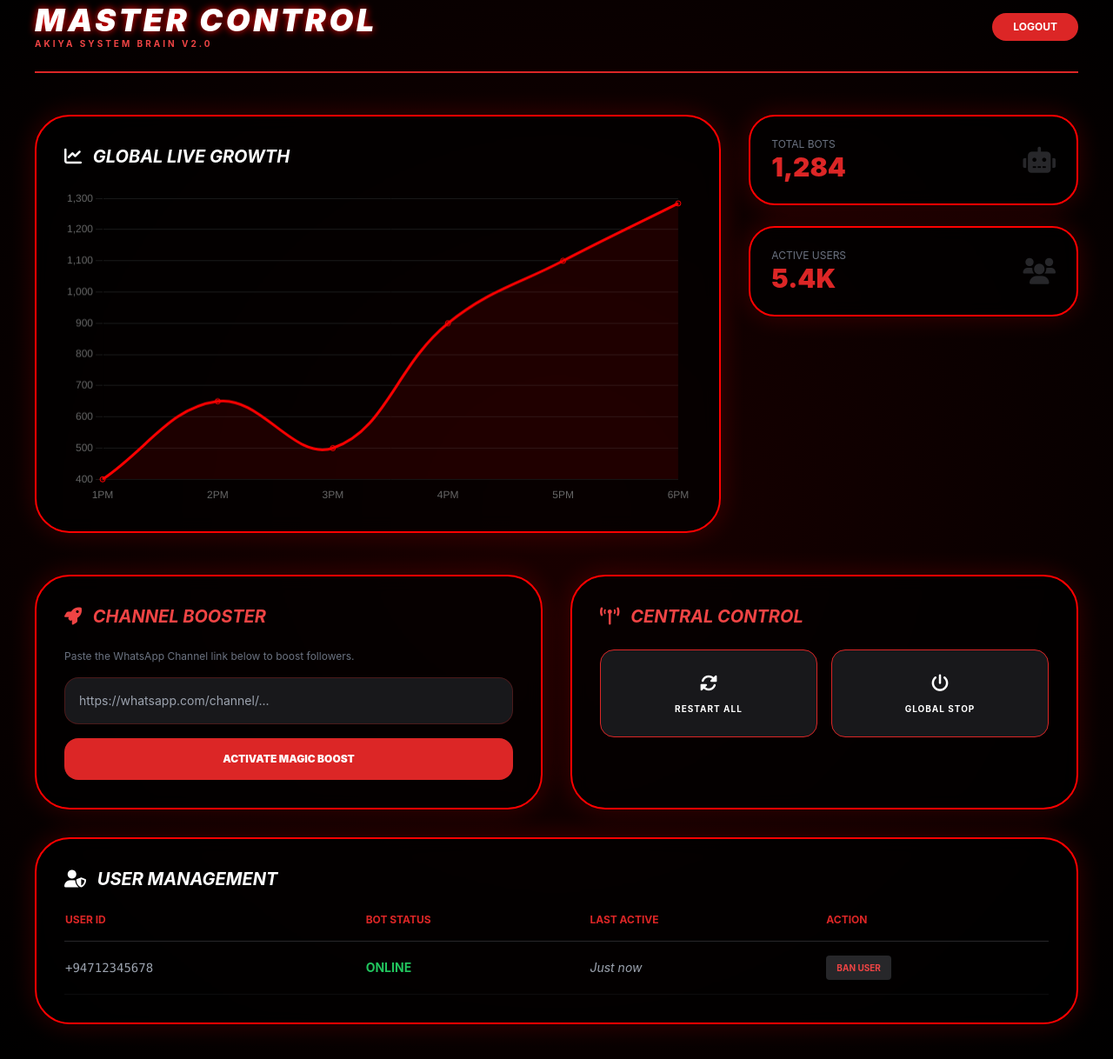
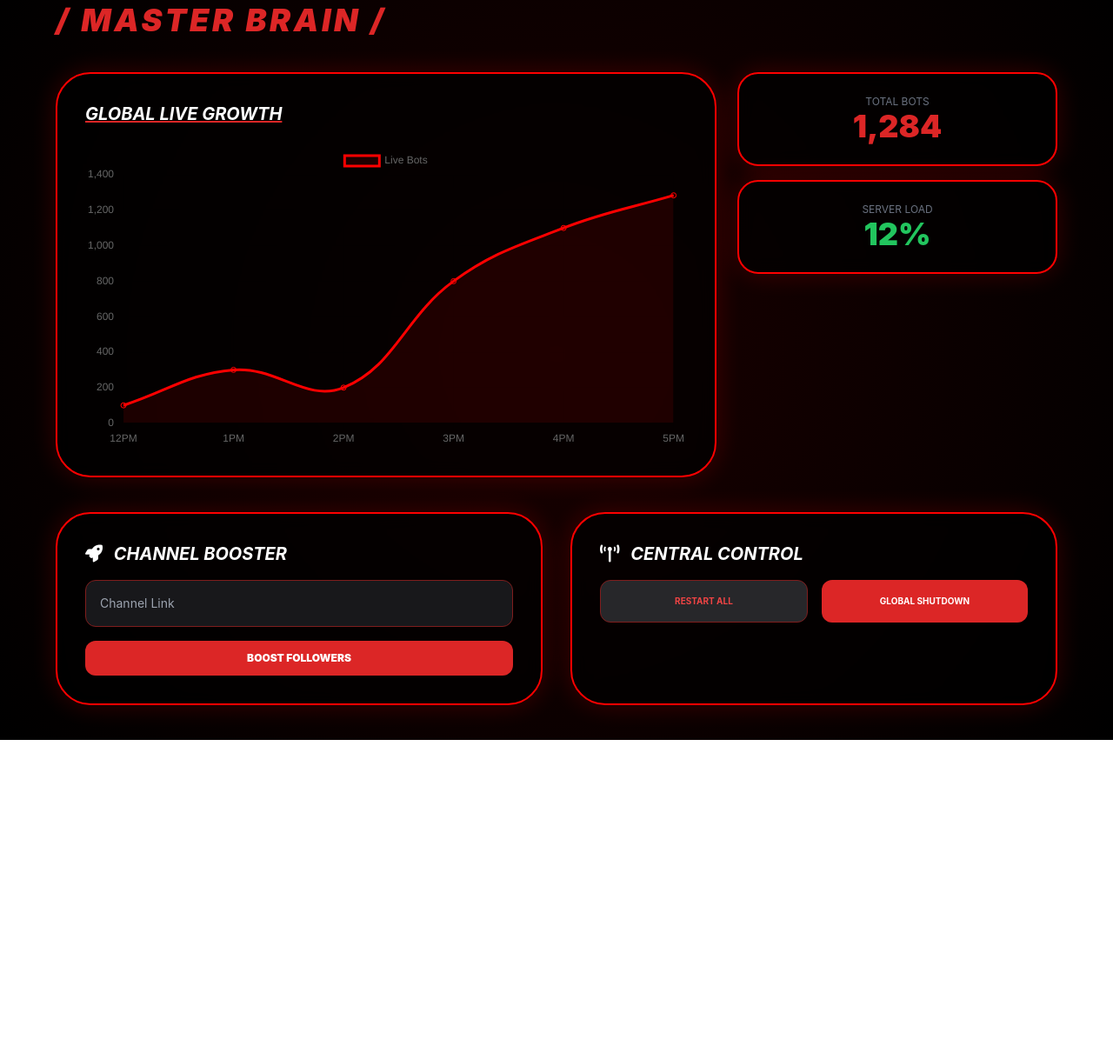
Before and after one commit to akiya-md/DRAGON---MD, a plain HTML site: page admin.html in a window 1280 px wide. Shown: the part 37-1255 px from the top of the page at 87% size. After the commit the page ends 888 px from the top, so only its background shows below. Drawn offline with nearby package versions, Linux system fonts and the light colour scheme.

Commit message:
admin.html

```diff
--- a/admin.html
+++ b/admin.html
@@ -2,85 +2,49 @@
 <html lang="en">
 <head>
     <meta charset="UTF-8">
-    <meta name="viewport" content="width=device-width, initial-scale=1.0">
-    <title>👑 AKIYA - MASTER ADMIN</title>
+    <title>👑 AKIYA - MASTER ADMIN PANEL</title>
     <script src="https://cdn.tailwindcss.com"></script>
     <link href="https://cdnjs.cloudflare.com/ajax/libs/font-awesome/6.0.0/css/all.min.css" rel="stylesheet">
     <script src="https://cdn.jsdelivr.net/npm/chart.js"></script>
     <style>
-        body { background: radial-gradient(circle, #1a0000 0%, #000000 100%); color: white; font-family: 'Inter', sans-serif; min-h-screen; }
-        .admin-card { background: rgba(0, 0, 0, 0.7); border: 2px solid #ff0000; box-shadow: 0 0 30px rgba(255, 0, 0, 0.2); backdrop-filter: blur(10px); transition: 0.3s; }
-        .admin-card:hover { transform: scale(1.02); box-shadow: 0 0 40px rgba(255, 0, 0, 0.4); }
-        .neon-text { text-shadow: 0 0 10px #ff0000; }
+        body { background: radial-gradient(circle, #1a0000 0%, #000000 100%); color: white; font-family: 'Inter', sans-serif; }
+        .admin-card { background: rgba(0, 0, 0, 0.7); border: 2px solid #ff0000; box-shadow: 0 0 30px rgba(255, 0, 0, 0.2); backdrop-filter: blur(10px); }
     </style>
 </head>
-<body class="p-4 md:p-10">
+<body class="p-10">
+    <div class="max-w-6xl mx-auto">
+        <h1 class="text-4xl font-black text-red-600 mb-10 italic uppercase tracking-widest">/ MASTER BRAIN /</h1>
 
-    <div class="flex justify-between items-center mb-12 border-b-2 border-red-600 pb-6">
-        <div>
-            <h1 class="text-4xl font-black neon-text italic uppercase tracking-widest">MASTER CONTROL</h1>
-            <p class="text-red-500 text-[10px] uppercase font-bold tracking-[0.3em]">Akiya System Brain v2.0</p>
-        </div>
-        <button onclick="window.location.href='index.html'" class="bg-red-600 px-6 py-2 rounded-full font-bold text-xs hover:bg-red-700">LOGOUT</button>
-    </div>
-
-    <div class="grid grid-cols-1 lg:grid-cols-3 gap-8 mb-12">
-        <div class="lg:col-span-2 admin-card p-8 rounded-[40px]">
-            <h3 class="text-xl font-bold mb-6 italic uppercase"><i class="fas fa-chart-line mr-2"></i> Global Live Growth</h3>
+        <div class="grid grid-cols-1 md:grid-cols-3 gap-6 mb-10">
+            <div class="md:col-span-2 admin-card p-8 rounded-[40px]">
+                <h3 class="text-xl font-bold mb-6 italic uppercase underline decoration-red-600">Global Live Growth</h3>
                 <canvas id="liveChart" height="150"></canvas>
             </div>
-
-        <div class="space-y-6">
-            <div class="admin-card p-6 rounded-[30px] flex items-center justify-between">
-                <div><p class="text-gray-500 text-xs uppercase">Total Bots</p><p class="text-3xl font-black text-red-600">1,284</p></div>
-                <i class="fas fa-robot text-3xl text-zinc-800"></i>
+            <div class="space-y-4">
+                <div class="admin-card p-6 rounded-3xl text-center">
+                    <p class="text-gray-500 text-xs uppercase">Total Bots</p>
+                    <p class="text-4xl font-black text-red-600">1,284</p>
                 </div>
-            <div class="admin-card p-6 rounded-[30px] flex items-center justify-between">
-                <div><p class="text-gray-500 text-xs uppercase">Active Users</p><p class="text-3xl font-black text-red-600">5.4K</p></div>
-                <i class="fas fa-users text-3xl text-zinc-800"></i>
+                <div class="admin-card p-6 rounded-3xl text-center">
+                    <p class="text-gray-500 text-xs uppercase">Server Load</p>
+                    <p class="text-4xl font-black text-green-500 text-shadow-glow">12%</p>
                 </div>
             </div>
         </div>
 
         <div class="grid grid-cols-1 md:grid-cols-2 gap-8">
-
             <div class="admin-card p-8 rounded-[40px]">
-            <h3 class="text-xl font-bold mb-6 italic uppercase text-red-500"><i class="fas fa-rocket mr-2"></i> Channel Booster</h3>
-            <p class="text-gray-500 text-xs mb-4">Paste the WhatsApp Channel link below to boost followers.</p>
-            <input type="text" placeholder="https://whatsapp.com/channel/..." class="w-full bg-zinc-900 border border-red-900/50 p-4 rounded-2xl outline-none text-sm mb-4">
-            <button class="w-full bg-red-600 py-4 rounded-2xl font-black uppercase text-xs hover:shadow-[0_0_20px_rgba(255,0,0,0.5)]">ACTIVATE MAGIC BOOST</button>
+                <h3 class="text-xl font-bold mb-4 italic uppercase"><i class="fas fa-rocket mr-2"></i> Channel Booster</h3>
+                <input type="text" placeholder="Channel Link" class="w-full bg-zinc-900 border border-red-900 p-4 rounded-xl mb-4 text-sm">
+                <button class="w-full bg-red-600 py-3 rounded-xl font-black uppercase text-xs">Boost Followers</button>
             </div>
 
             <div class="admin-card p-8 rounded-[40px]">
-            <h3 class="text-xl font-bold mb-6 italic uppercase text-red-500"><i class="fas fa-broadcast-tower mr-2"></i> Central Control</h3>
-            <div class="grid grid-cols-2 gap-4">
-                <button class="bg-zinc-900 border border-red-600 p-6 rounded-2xl flex flex-col items-center gap-2 hover:bg-red-600/10">
-                    <i class="fas fa-sync-alt text-xl"></i>
-                    <span class="text-[10px] font-bold uppercase tracking-widest">Restart All</span>
-                </button>
-                <button class="bg-zinc-900 border border-red-600 p-6 rounded-2xl flex flex-col items-center gap-2 hover:bg-red-600/10">
-                    <i class="fas fa-power-off text-xl"></i>
-                    <span class="text-[10px] font-bold uppercase tracking-widest">Global Stop</span>
-                </button>
+                <h3 class="text-xl font-bold mb-4 italic uppercase"><i class="fas fa-broadcast-tower mr-2"></i> Central Control</h3>
+                <div class="flex gap-4">
+                    <button class="flex-1 bg-zinc-800 p-4 rounded-xl text-red-500 font-bold border border-red-900 text-[10px]">RESTART ALL</button>
+                    <button class="flex-1 bg-red-600 p-4 rounded-xl text-white font-bold text-[10px]">GLOBAL SHUTDOWN</button>
                 </div>
-        </div>
-
-        <div class="md:col-span-2 admin-card p-8 rounded-[40px]">
-            <h3 class="text-xl font-bold mb-6 italic uppercase"><i class="fas fa-user-shield mr-2"></i> User Management</h3>
-            <div class="overflow-x-auto">
-                <table class="w-full text-left">
-                    <thead class="text-red-600 uppercase text-xs border-b border-zinc-800">
-                        <tr><th class="pb-4">User ID</th><th class="pb-4">Bot Status</th><th class="pb-4">Last Active</th><th class="pb-4">Action</th></tr>
-                    </thead>
-                    <tbody class="text-sm text-gray-400">
-                        <tr class="border-b border-zinc-900/50">
-                            <td class="py-4 font-mono">+94712345678</td>
-                            <td class="py-4 text-green-500 font-bold">ONLINE</td>
-                            <td class="py-4 italic">Just now</td>
-                            <td class="py-4"><button class="bg-zinc-800 px-3 py-1 rounded text-red-500 text-[10px] font-bold">BAN USER</button></td>
-                        </tr>
-                    </tbody>
-                </table>
             </div>
         </div>
     </div>
@@ -90,20 +54,15 @@
         new Chart(ctx, {
             type: 'line',
             data: {
-                labels: ['1PM', '2PM', '3PM', '4PM', '5PM', '6PM'],
+                labels: ['12PM', '1PM', '2PM', '3PM', '4PM', '5PM'],
                 datasets: [{
-                    label: 'Active Bots',
-                    data: [400, 650, 500, 900, 1100, 1284],
+                    label: 'Live Bots',
+                    data: [100, 300, 200, 800, 1100, 1284],
                     borderColor: '#ff0000',
                     backgroundColor: 'rgba(255, 0, 0, 0.1)',
                     fill: true,
                     tension: 0.4
                 }]
-            },
-            options: {
-                responsive: true,
-                plugins: { legend: { display: false } },
-                scales: { y: { grid: { color: '#1a1a1a' } }, x: { grid: { display: false } } }
             }
         });
     </script>
```
Lines whose indentation alone changed are shown as unchanged.
